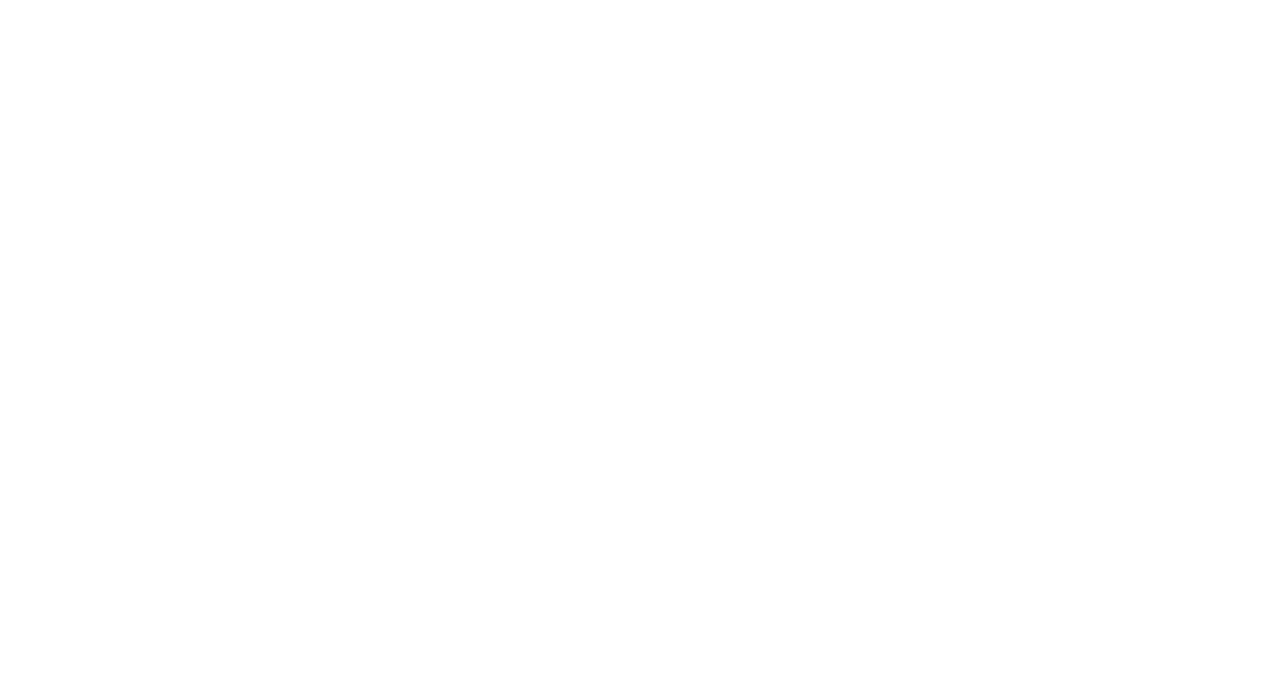
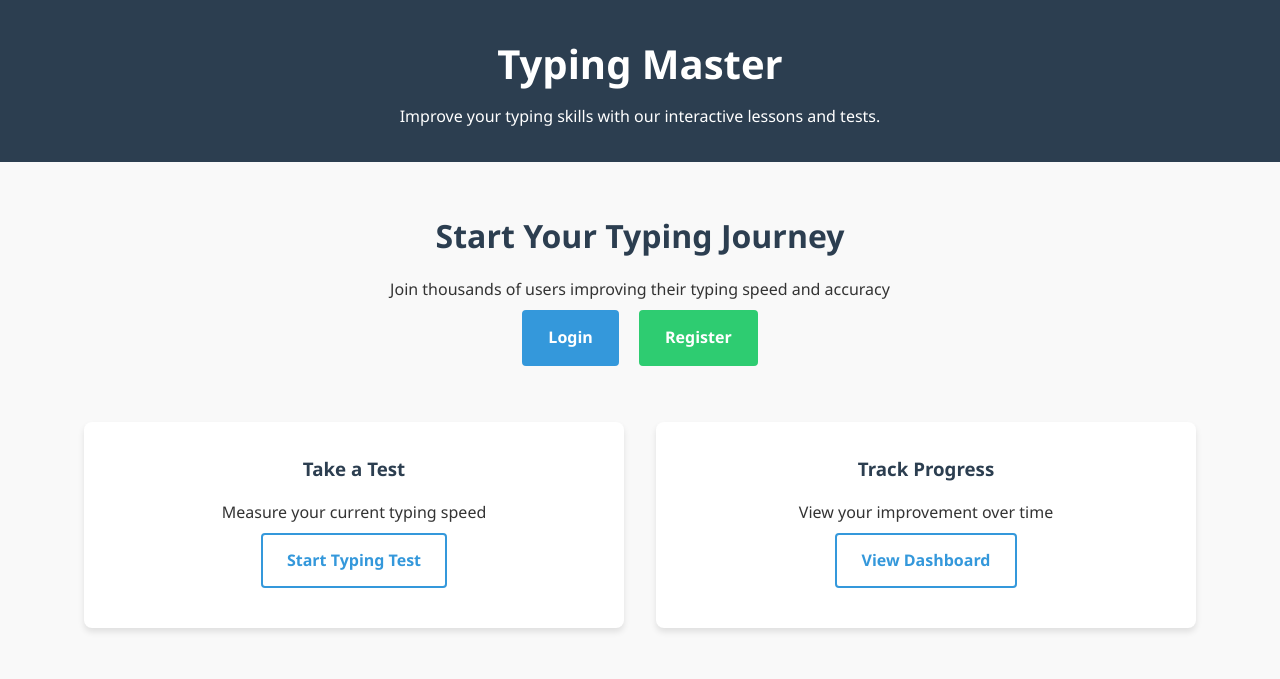
Before and after one commit to mengheangeng990/i3_typing_master, a plain HTML site: page index.html in a window 1280 px wide. Drawn offline with Linux system fonts and the light colour scheme.

Commit message:
add typing page

```diff
--- a/index.html
+++ b/index.html
@@ -1,11 +1,47 @@
+
 <!DOCTYPE html>
 <html lang="en">
 <head>
     <meta charset="UTF-8">
     <meta name="viewport" content="width=device-width, initial-scale=1.0">
-    <title>Document</title>
+    <title>Typing Master</title>
+    <link rel="stylesheet" href="style/style.css">
 </head>
 <body>
+    <header class="header">
+        <div class="container">
+        <h1>Typing Master</h1>
+        <p>Improve your typing skills with our interactive lessons and tests.</p>
+        </div>
+    </header>
+    <main class="main-content">
+        <div class="container">
+            <section class="hero">
+                <h2>Start Your Typing Journey</h2>
+                <p>Join thousands of users improving their typing speed and accuracy</p>
+                <div class="cta.button">
+                    <a href="login.html" class="btn btn-login">Login</a>
+                    <a href="register.html" class="btn btn-register">Register</a>
+                </div>
+            </section>
+            <section class="features">
+                <div class="feature-card">
+                    <h3>Take a Test</h3>
+                    <p>Measure your current typing speed</p>
+                    <a href="typing-test.html" class="btn btn-outline">Start Typing Test</a>
+                </div>
+                <div class="feature-card">
+                    <h3>Track Progress</h3>
+                    <p>View your improvement over time</p>
+                    <a href="login.html" class="btn btn-outline">View Dashboard</a>
+                </div>
+            </section>
+        </div>
+        <section class="login">
+            <div >
 
+            </div>
+        </section>
+    </main>
 </body>
 </html>
--- /dev/null
+++ b/style/style.css
@@ -0,0 +1,133 @@
+/* Reset and base styles */
+* {
+    margin: 0;
+    padding: 0;
+    box-sizing: border-box;
+    font-family: 'Segoe UI', Tahoma, Geneva, Verdana, sans-serif;
+}
+
+body {
+    line-height: 1.6;
+    color: #333;
+    background-color: #f9f9f9;
+}
+
+.container {
+    width: 90%;
+    max-width: 1200px;
+    margin: 0 auto;
+    padding: 0 20px;
+}
+
+/* Header styles */
+.header {
+    background-color: #2c3e50;
+    color: white;
+    padding: 2rem 0;
+    text-align: center;
+}
+
+.header h1 {
+    font-size: 2.5rem;
+    margin-bottom: 0.5rem;
+}
+
+/* Button styles */
+.btn {
+    display: inline-block;
+    padding: 0.8rem 1.5rem;
+    border-radius: 4px;
+    text-decoration: none;
+    font-weight: 600;
+    transition: all 0.3s ease;
+    margin: 0.5rem;
+}
+
+.btn-login {
+    background-color: #3498db;
+    color: white;
+    border: 2px solid #3498db;
+}
+
+.btn-login:hover {
+    background-color: #2980b9;
+    border-color: #2980b9;
+}
+
+.btn-register {
+    background-color: #2ecc71;
+    color: white;
+    border: 2px solid #2ecc71;
+}
+
+.btn-register:hover {
+    background-color: #27ae60;
+    border-color: #27ae60;
+}
+
+.btn-outline {
+    background-color: transparent;
+    color: #3498db;
+    border: 2px solid #3498db;
+}
+
+.btn-outline:hover {
+    background-color: #3498db;
+    color: white;
+}
+
+/* Main content styles */
+.main-content {
+    padding: 3rem 0;
+}
+
+.hero {
+    text-align: center;
+    margin-bottom: 3rem;
+}
+
+.hero h2 {
+    font-size: 2rem;
+    margin-bottom: 1rem;
+    color: #2c3e50;
+}
+
+.features {
+    display: flex;
+    justify-content: center;
+    flex-wrap: wrap;
+    gap: 2rem;
+}
+
+.feature-card {
+    background: white;
+    border-radius: 8px;
+    padding: 2rem;
+    box-shadow: 0 4px 6px rgba(0, 0, 0, 0.1);
+    flex: 1;
+    min-width: 300px;
+    text-align: center;
+}
+
+.feature-card h3 {
+    margin-bottom: 1rem;
+    color: #2c3e50;
+}
+
+/* Footer styles */
+.main-footer {
+    background-color: #34495e;
+    color: white;
+    padding: 2rem 0;
+    text-align: center;
+}
+
+.main-footer a {
+    color: #ecf0f1;
+    margin: 0 1rem;
+    text-decoration: none;
+}
+
+.main-footer a:hover {
+    color: #3498db;
+}
```
Also changed, not shown: html/typingtast.html (added, +11 -0 lines), register.html (+106 -1 lines).
